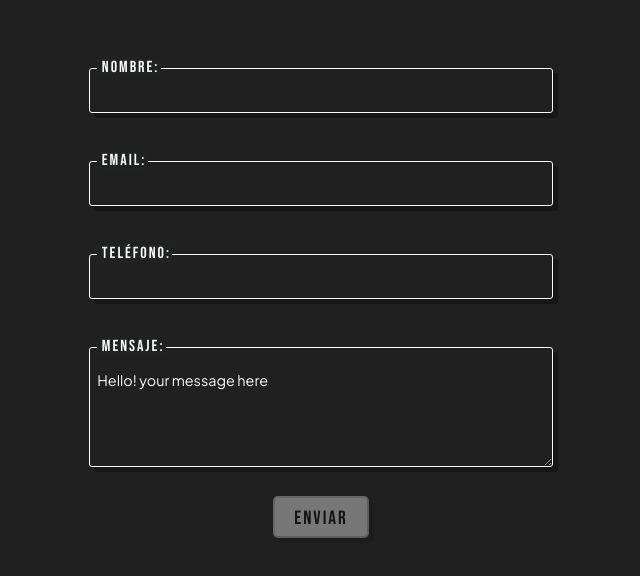
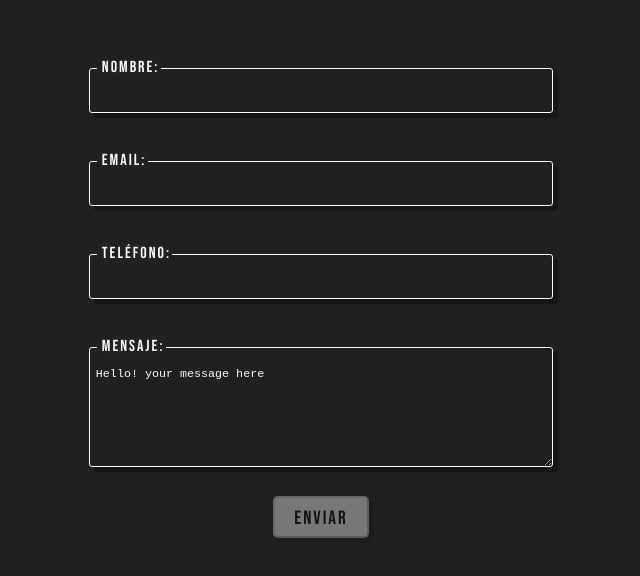
Before and after one commit to JorgeCoronilla/porfolio, a Next.js app: page / in a window 1280 px wide. Shown: the part 2522-3098 px from the top of the page, without its empty margins (583-1223 px from the left). Built offline with nearby package versions, Linux system fonts and the light colour scheme.

Commit message:
[Fix] Change font loadint to improve performance

```diff
--- a/src/app/globals.css
+++ b/src/app/globals.css
@@ -42,7 +42,7 @@ html,
 body {
   max-width: 100vw;
   background-color: var(--background-color);
-  font-family: Plus_Jakarta;
+  /* font-family: Plus_Jakarta; */
 }
 
 a {
@@ -84,10 +84,10 @@ p {
   height: 8em;
 }
 
-@font-face {
+/* @font-face {
   font-family: Plus_Jakarta;
   src: url(./ui/fonts/Plus_Jakarta/PlusJakartaSans-VariableFont_wght.ttf);
-}
+} */
 @font-face {
   font-family: Bebas_Neue;
   src: url(./ui/fonts/Bebas_Neue/BebasNeue-Regular.ttf);
--- a/src/app/layout.tsx
+++ b/src/app/layout.tsx
@@ -1,5 +1,5 @@
 import type { Metadata } from 'next';
-// import { Bebas_Neue, Plus_Jakarta_Sans } from 'next/font/google';
+import { Plus_Jakarta_Sans } from 'next/font/google';
 // import localFont from 'next/font/local';
 
 import './globals.css';
@@ -9,12 +9,12 @@ import './globals.css';
 //   weight: '400',
 //   variable: '--font-bebas-neue',
 // });
-// const plus_jakarta_sans = Plus_Jakarta_Sans({
-//   subsets: ['latin'],
-//   weight: ['200', '300', '400', '500', '600', '700', '800'],
-//   display: 'fallback',
-//   variable: '--font-jakarta-sans',
-// });
+const plus_jakarta_sans = Plus_Jakarta_Sans({
+  subsets: ['latin'],
+  weight: ['200', '300', '400', '500', '600', '700', '800'],
+  display: 'fallback',
+  variable: '--font-jakarta-sans',
+});
 // const plus_jakarta_sans = localFont({
 //   src: './ui/fonts/Plus_Jakarta/PlusJakartaSans-VariableFont_wght.ttf',
 // });
@@ -31,8 +31,8 @@ export default function RootLayout({
 }>) {
   return (
     <html lang="en">
-      {/* <body className={plus_jakarta_sans.className}>{children}</body> */}
-      <body>{children}</body>
+      <body className={plus_jakarta_sans.className}>{children}</body>
+      {/* <body>{children}</body> */}
     </html>
   );
 }
--- a/src/app/ui/components/contact/contact.module.css
+++ b/src/app/ui/components/contact/contact.module.css
@@ -29,7 +29,6 @@
 .contactForm label,
 .contactForm button {
   color: var(--font-color-primary);
-  /* color: var(--font-color-opposite); */
   font-family: Bebas_Neue;
   letter-spacing: 2px;
 }
@@ -40,7 +39,6 @@
 .contactForm textarea {
   padding: 1.6em 0.5em 0.3em;
   min-height: 15vh;
-  font-family: Plus_Jakarta;
   font-size: 0.9em;
 }
 
```
